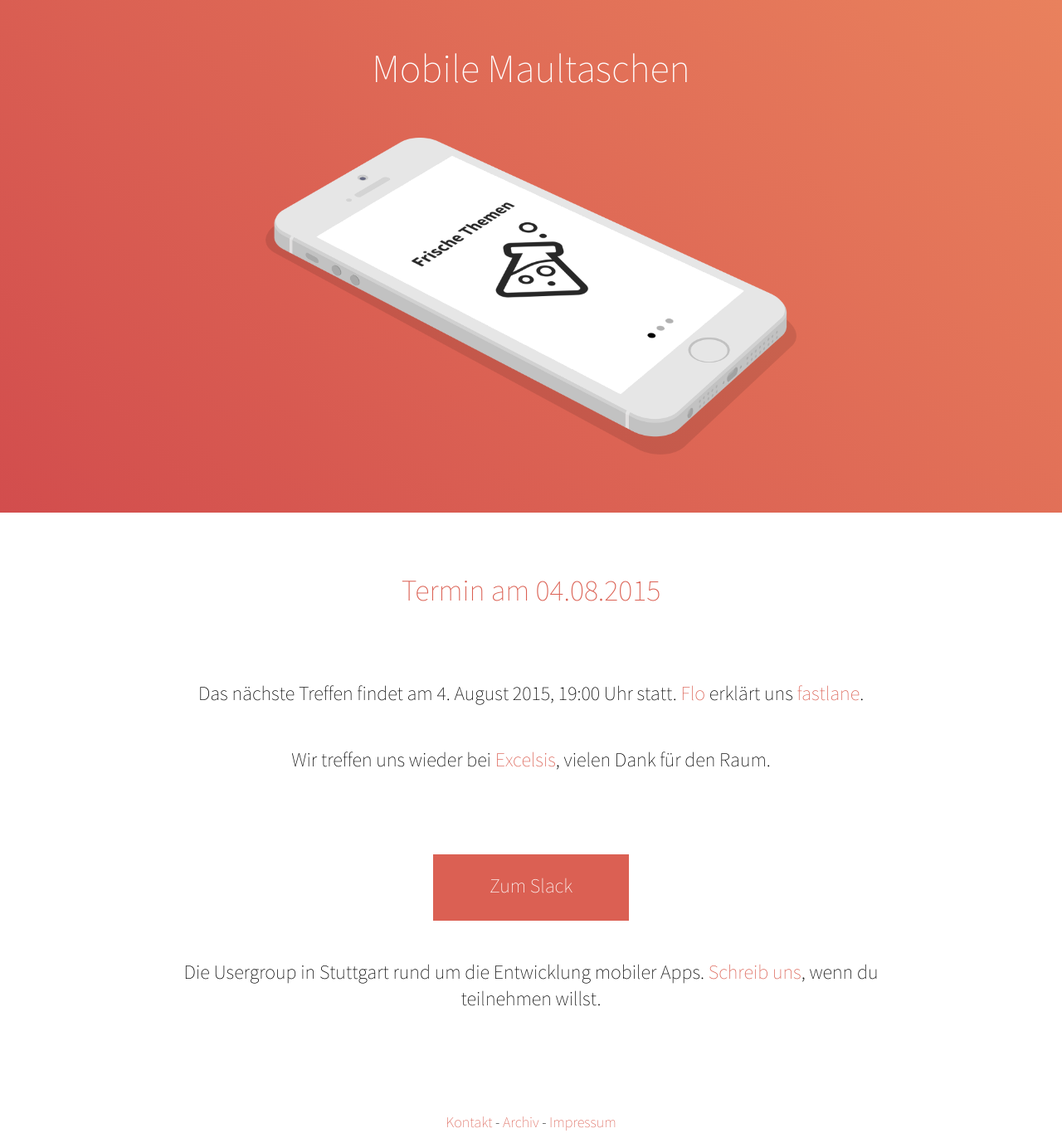
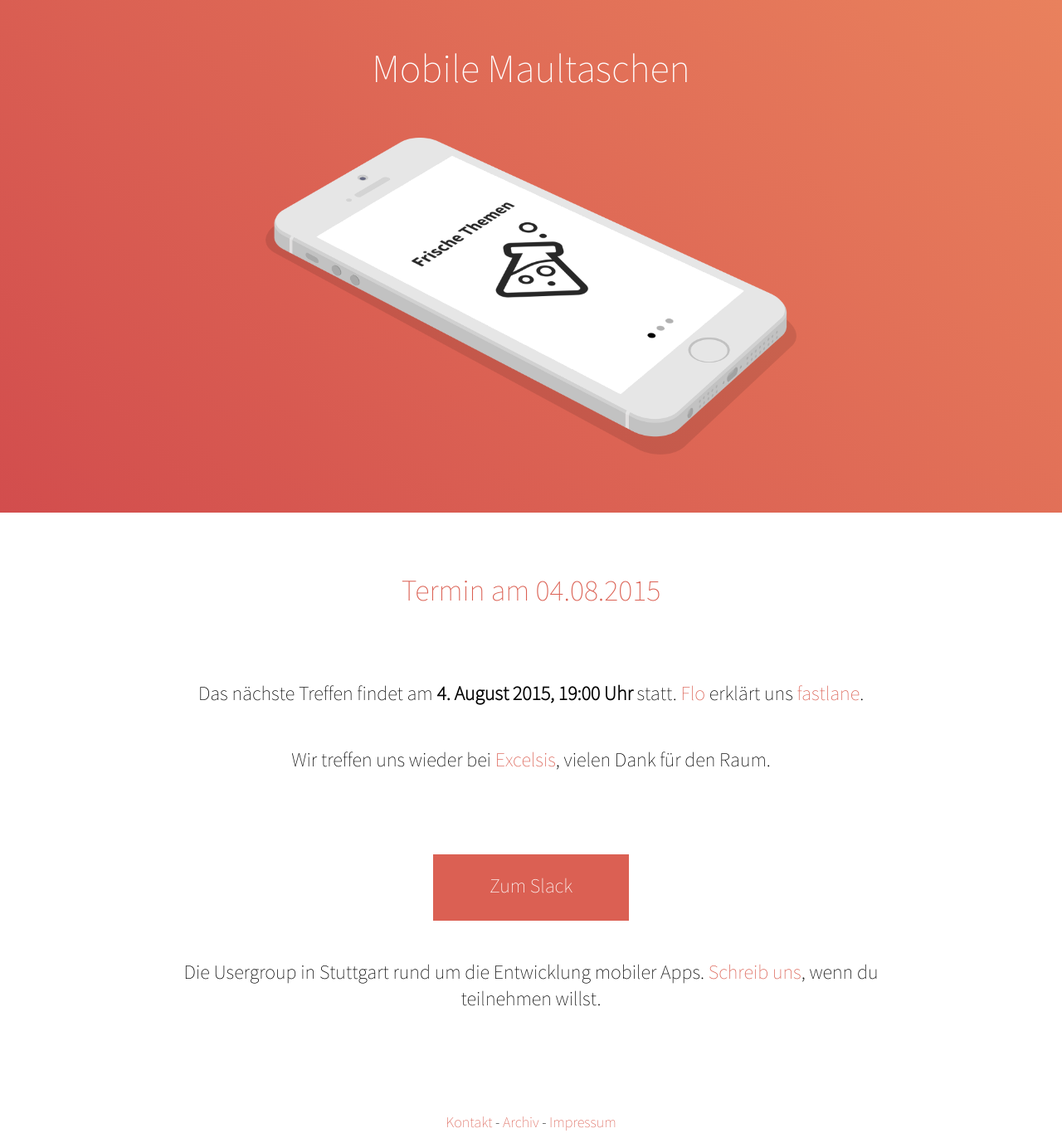
Before and after one commit to mobilemaultaschen/mobilemaultaschen.github.io, a Jekyll site: the page built from index.md, in a window 1280 px wide. Shown: the whole page at 83% size. Built offline with Jekyll 4.4.1, drawn with Linux system fonts in a browser that asks for light colours; Markdown is read by kramdown in place of the engine named in the settings.

Commit message:
Enable bold

```diff
--- a/css/styles.css
+++ b/css/styles.css
@@ -113,6 +113,10 @@ h3 {
 p {
   font-size: 1.125em;
   padding-bottom: 2em;
+}
+
+strong {
+  font-weight: bold;
 }
 
 .btn {
```
